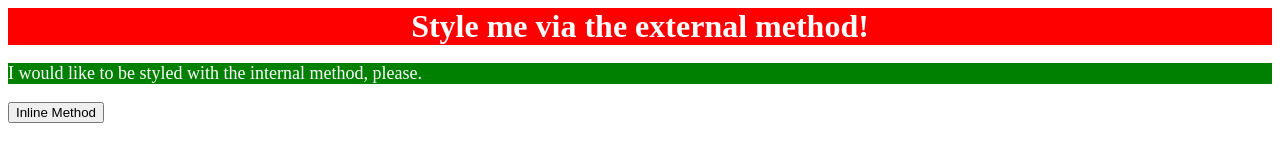
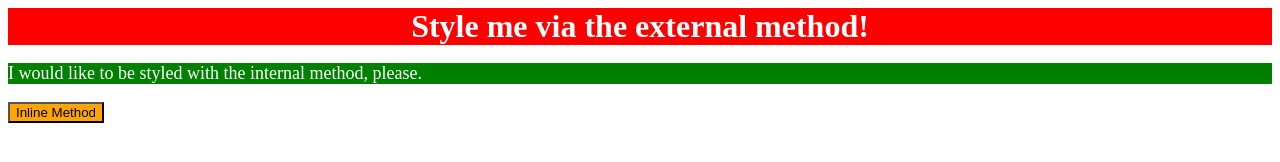
Before and after one commit to beisenberg123/odin-css-practice, a plain HTML site: page index.html in a window 1280 px wide. Drawn offline with Linux system fonts and the light colour scheme.

Commit message:
Added inline style method

```diff
--- a/index.html
+++ b/index.html
@@ -18,7 +18,7 @@
 
 <div>Style me via the external method!</div>
 <p>I would like to be styled with the internal method, please.</p>
-<button>Inline Method</button>
+<button style="background-color:orange; font: size 18px;">Inline Method</button>
 
 </body>
 
```
